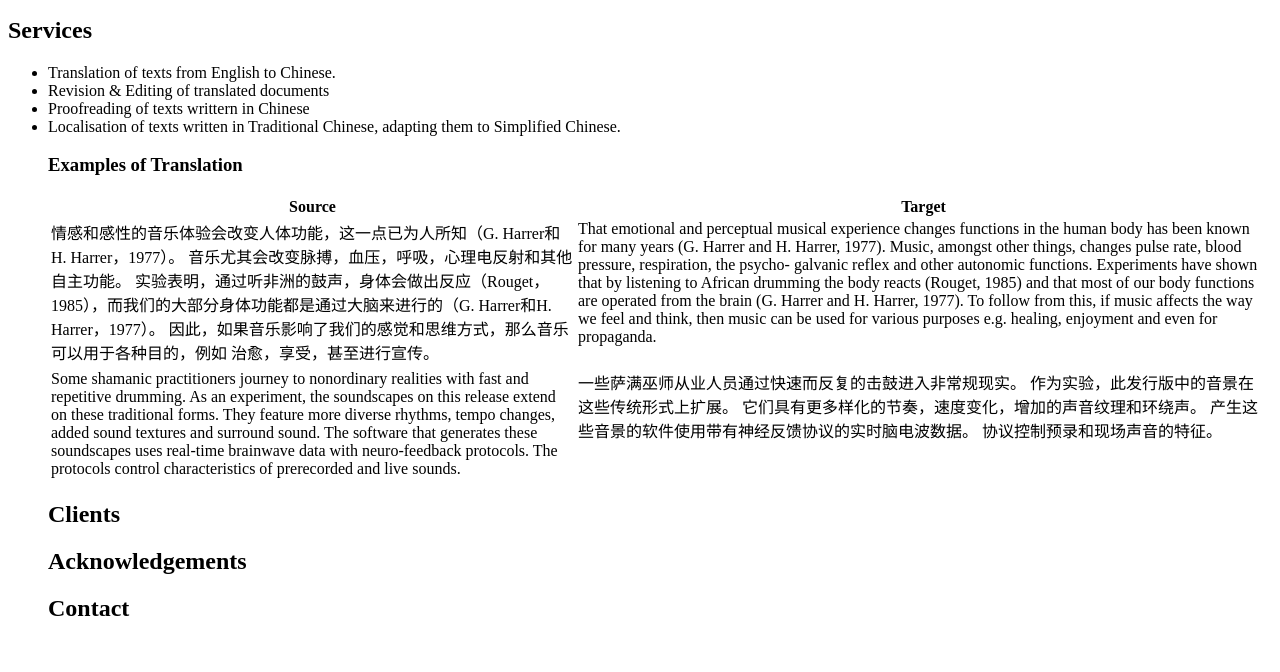
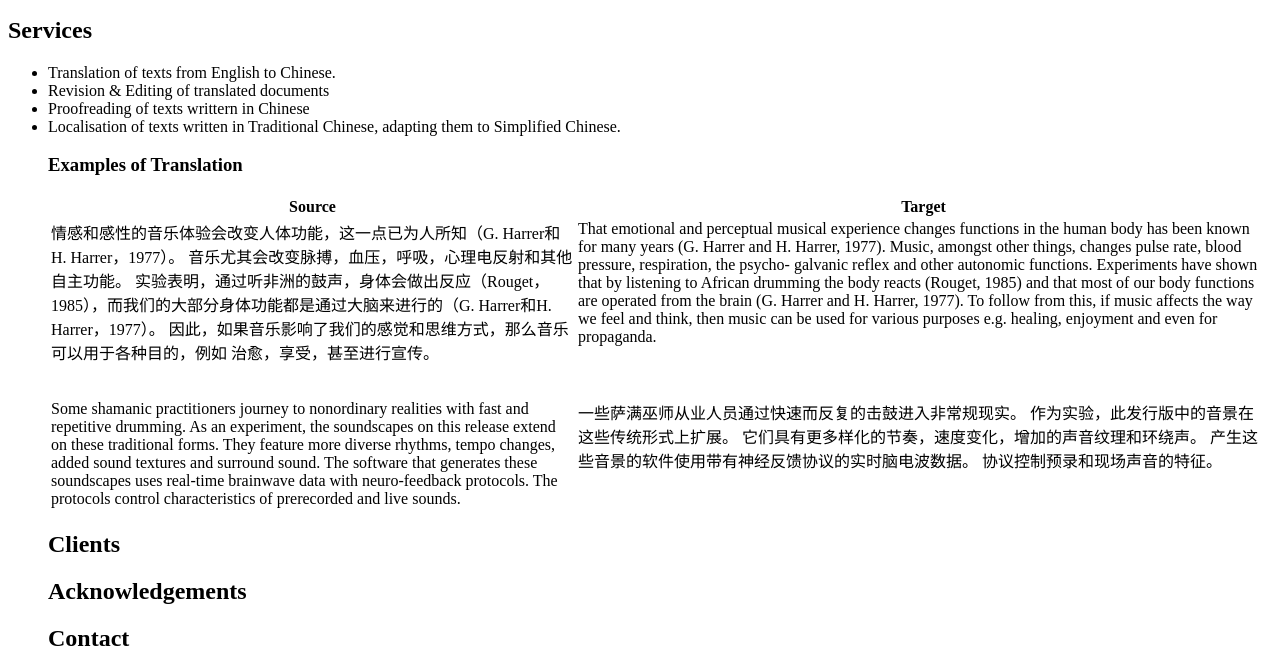
Before and after one commit to krisztian-hofstadter-tedor/web02-multiling-1pager, a plain HTML site: page index.html in a window 1280 px wide. Shown: the part 255-927 px from the top of the page. Before the commit the page ends 897 px from the top, so only its background shows below. Drawn offline with Linux system fonts and the light colour scheme.

Commit message:
Update index.html

```diff
--- a/index.html
+++ b/index.html
@@ -1,7 +1,6 @@
 <head>
   <style>
     td {
-      height: 100px;
       vertical-align: top;
     }
     </style>
@@ -25,7 +24,7 @@
     <td><p>情感和感性的音乐体验会改变人体功能，这一点已为人所知（G. Harrer和H. Harrer，1977）。 音乐尤其会改变脉搏，血压，呼吸，心理电反射和其他自主功能。 实验表明，通过听非洲的鼓声，身体会做出反应（Rouget，1985），而我们的大部分身体功能都是通过大脑来进行的（G. Harrer和H. Harrer，1977）。 因此，如果音乐影响了我们的感觉和思维方式，那么音乐可以用于各种目的，例如 治愈，享受，甚至进行宣传。</p></td>
     <td><p>That emotional and perceptual musical experience changes functions in the human body has been known for many years (G. Harrer and H. Harrer, 1977). Music, amongst other things, changes pulse rate, blood pressure, respiration, the psycho- galvanic reflex and other autonomic functions. Experiments have shown that by listening to African drumming the body reacts (Rouget, 1985) and that most of our body functions are operated from the brain (G. Harrer and H. Harrer, 1977). To follow from this, if music affects the way we feel and think, then music can be used for various purposes e.g. healing, enjoyment and even for propaganda.</p></td>
   </tr>
-    <tr></tr>
+    <tr style="height: 30px;"/>
     <tr>
     <td><p>Some shamanic practitioners journey to nonordinary realities with fast and repetitive drumming. As an experiment, the soundscapes on this release extend on these traditional forms. They feature more diverse rhythms, tempo changes, added sound textures and surround sound. The software that generates these soundscapes uses real-time brainwave data with neuro-feedback protocols. The protocols control characteristics of prerecorded and live sounds.</p></td>
     <td><p>一些萨满巫师从业人员通过快速而反复的击鼓进入非常规现实。 作为实验，此发行版中的音景在这些传统形式上扩展。 它们具有更多样化的节奏，速度变化，增加的声音纹理和环绕声。 产生这些音景的软件使用带有神经反馈协议的实时脑电波数据。 协议控制预录和现场声音的特征。</p></td>
```
